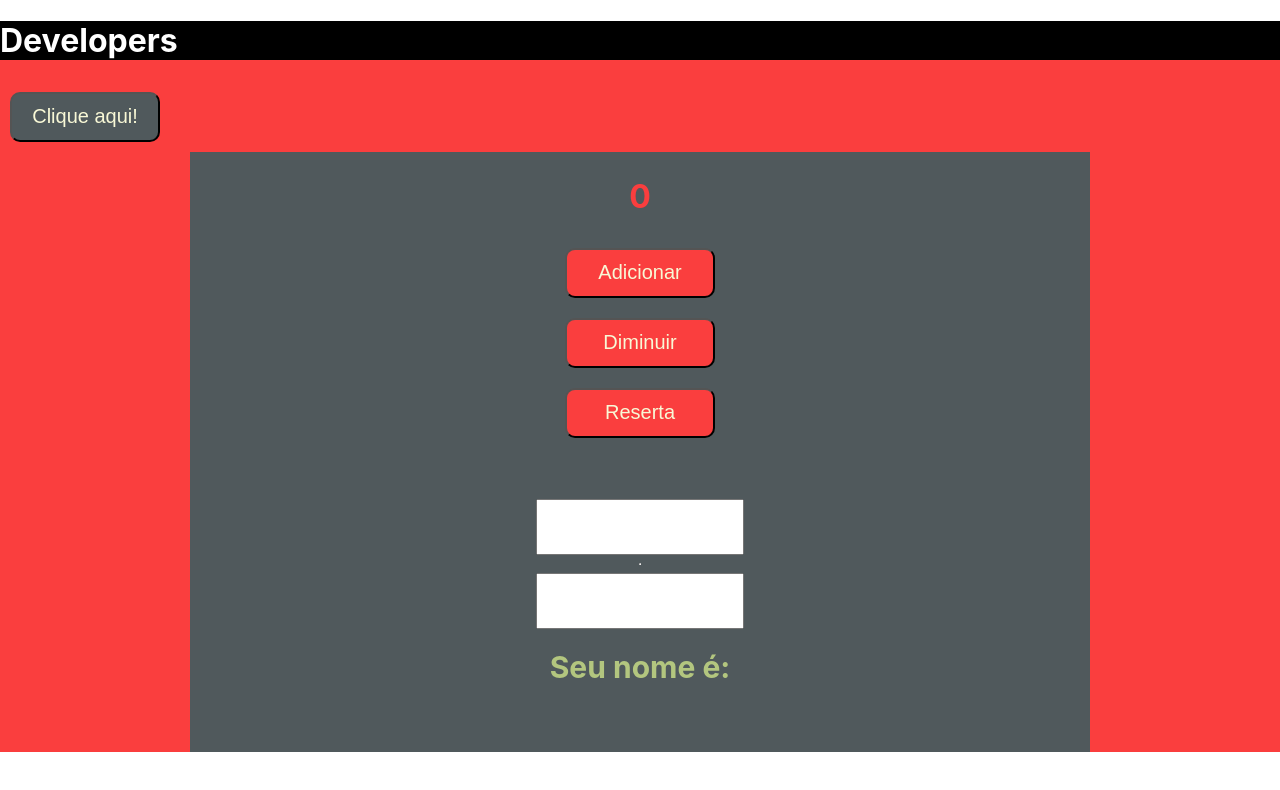
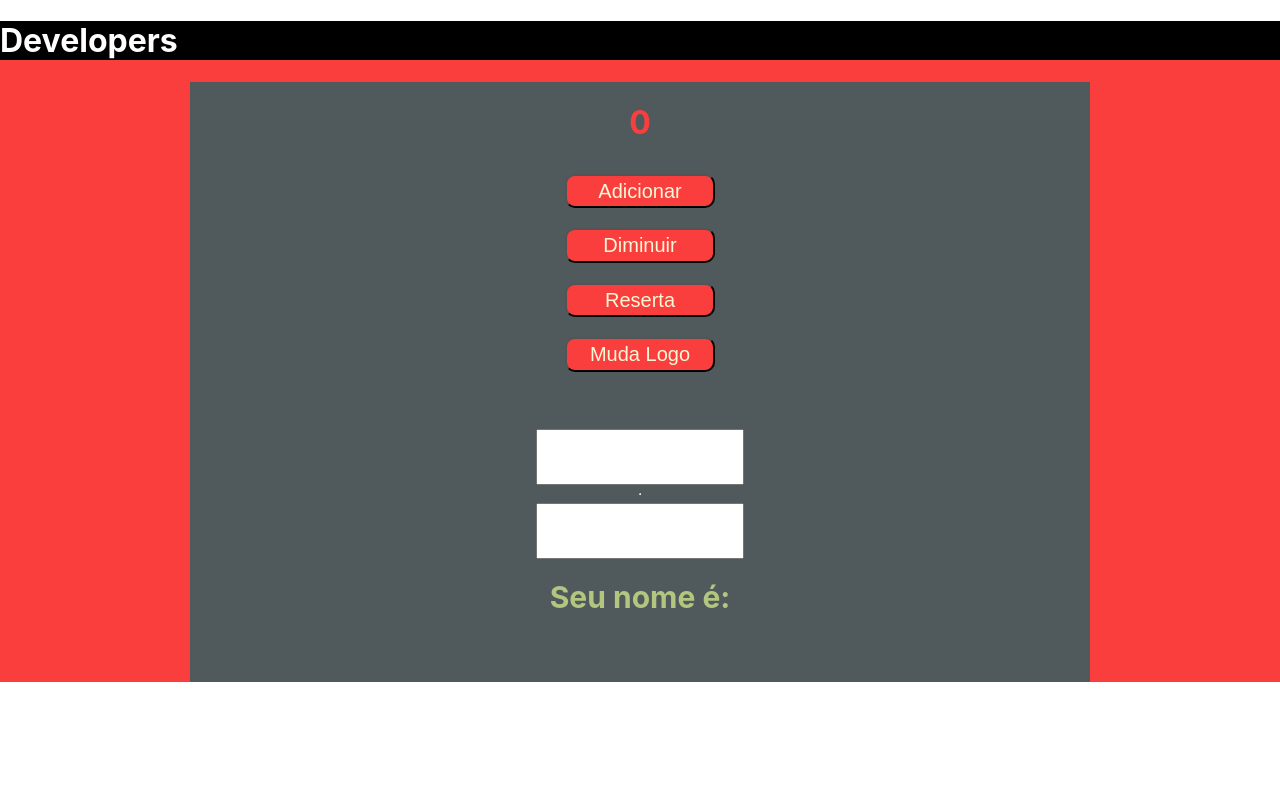
Before and after one commit to felipeFransa/react-curso-2023, a React (Vite) app: page / in a window 1280 px wide. Shown: the top 790 px of the page. Built offline with nearby package versions, Linux system fonts and the light colour scheme.

Commit message:
version.1.0.5

```diff
--- a/src/App.tsx
+++ b/src/App.tsx
@@ -7,14 +7,13 @@ import * as GS from './styleGlobal'
 const app = () => {
   const [logoName, setLogoName] = useState('Developers')
 
-  const handleClick = () => {
-    setLogoName('Novo Logo')
+  const handleClick = (txt: string) => {
+    setLogoName(txt)
   }
   return (
     <GS.GlobalContainer>
       <Header title={logoName}/>
-      <GS.Button onClick={handleClick}>Clique aqui!</GS.Button>
-      <Counter/>
+      <Counter clickLogo={handleClick} />
       <Form/>
     </GS.GlobalContainer>
   )
--- a/src/components/Counter/Counter.tsx
+++ b/src/components/Counter/Counter.tsx
@@ -1,7 +1,11 @@
 import { useState } from 'react';
 import * as C from './style';
 
-export const Counter = () => {
+type Props = {
+  clickLogo: (txt: string) => void;
+}
+
+export const Counter = ({ clickLogo }: Props ) => {
   const [firstNumber, setFirstNumber] = useState(0)
 
   const sum = () => {
@@ -14,6 +18,10 @@ export const Counter = () => {
   const resert = () => {
     setFirstNumber(0)
   }
+  const handleLogo = () => {
+    clickLogo('Felipe Devops')
+  }
+
   return (
     <C.Container>
       <C.ContainerCounter>
@@ -21,6 +29,7 @@ export const Counter = () => {
         <C.Button onClick={sum}>Adicionar</C.Button>
         <C.Button onClick={sub}>Diminuir</C.Button>
         <C.Button onClick={resert}>Reserta</C.Button>
+        <C.Button onClick={handleLogo}>Muda Logo</C.Button>
       </C.ContainerCounter>
     </C.Container>
   )
```
